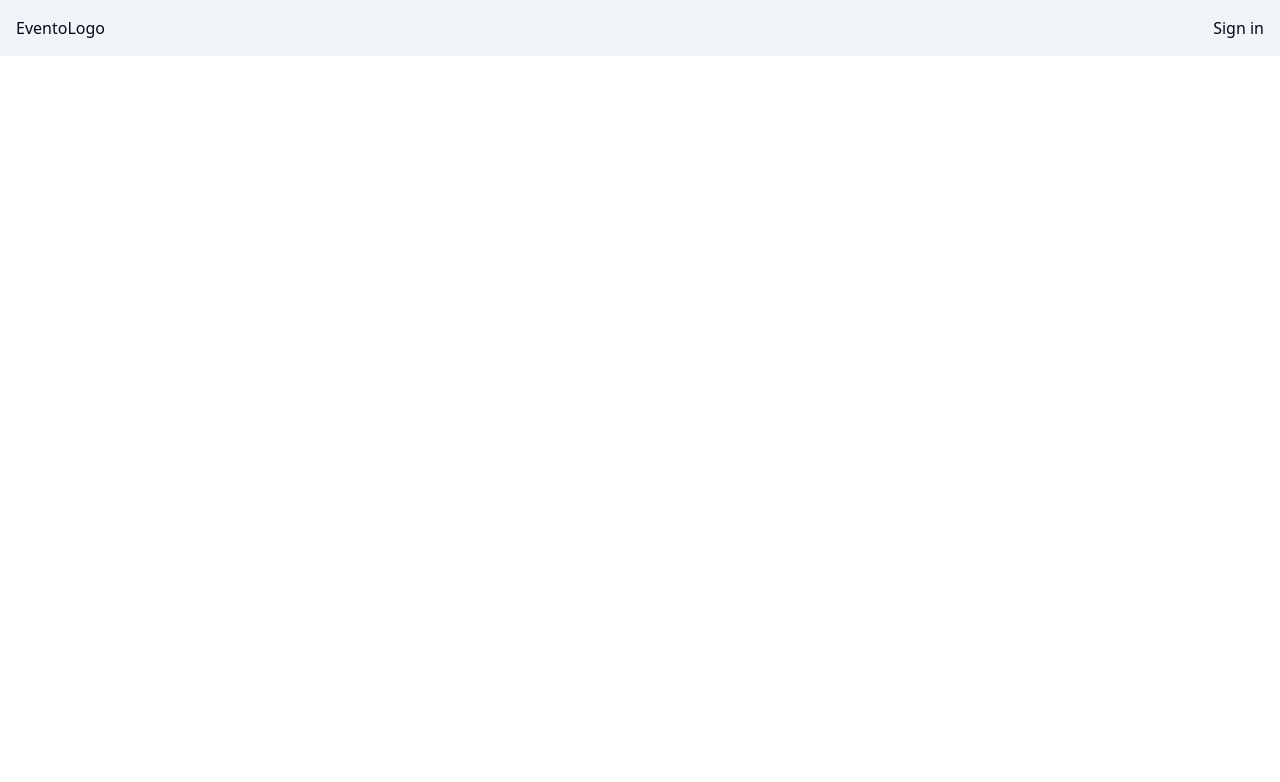
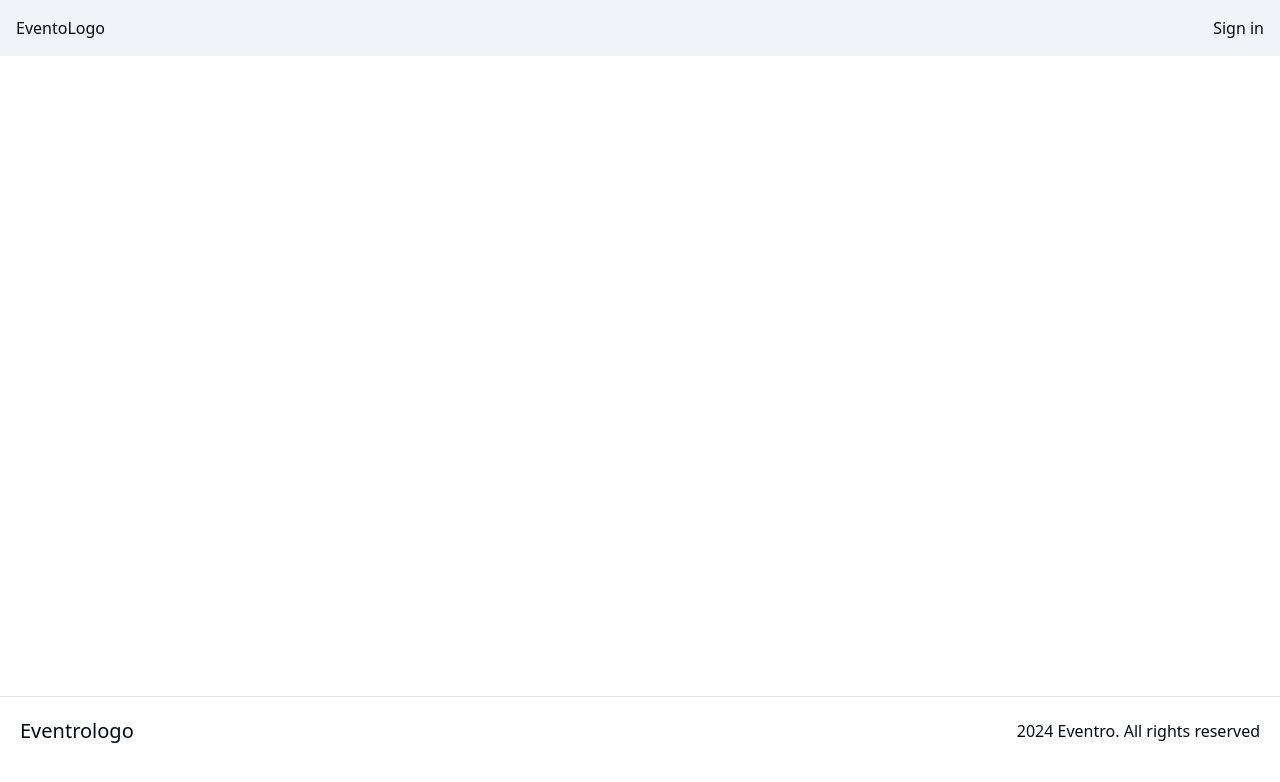
Before and after one commit to DollyXSoul/eventro, a React (Vite) app in the folder client/: page / in a window 1280 px wide. Shown: the top 782 px of the page. Built offline with nearby package versions, Linux system fonts and the light colour scheme; no server answers.

Commit message:
added footer

```diff
--- a/client/src/App.tsx
+++ b/client/src/App.tsx
@@ -1,9 +1,12 @@
+import Footer from "./components/Footer";
 import Header from "./components/Header";
 
 function App() {
   return (
     <div>
       <Header />
+      <body className="h-[80vh]"></body>
+      <Footer />
     </div>
   );
 }
--- /dev/null
+++ b/client/src/components/Footer.tsx
@@ -0,0 +1,12 @@
+const Footer = () => {
+  return (
+    <footer className="border-t">
+      <div className="flex items-center justify-between flex-col gap-4 p-5 text-center sm:flex-row ">
+        <p className="text-xl">Eventrologo</p>
+        <p>2024 Eventro. All rights reserved</p>
+      </div>
+    </footer>
+  );
+};
+
+export default Footer;
```
